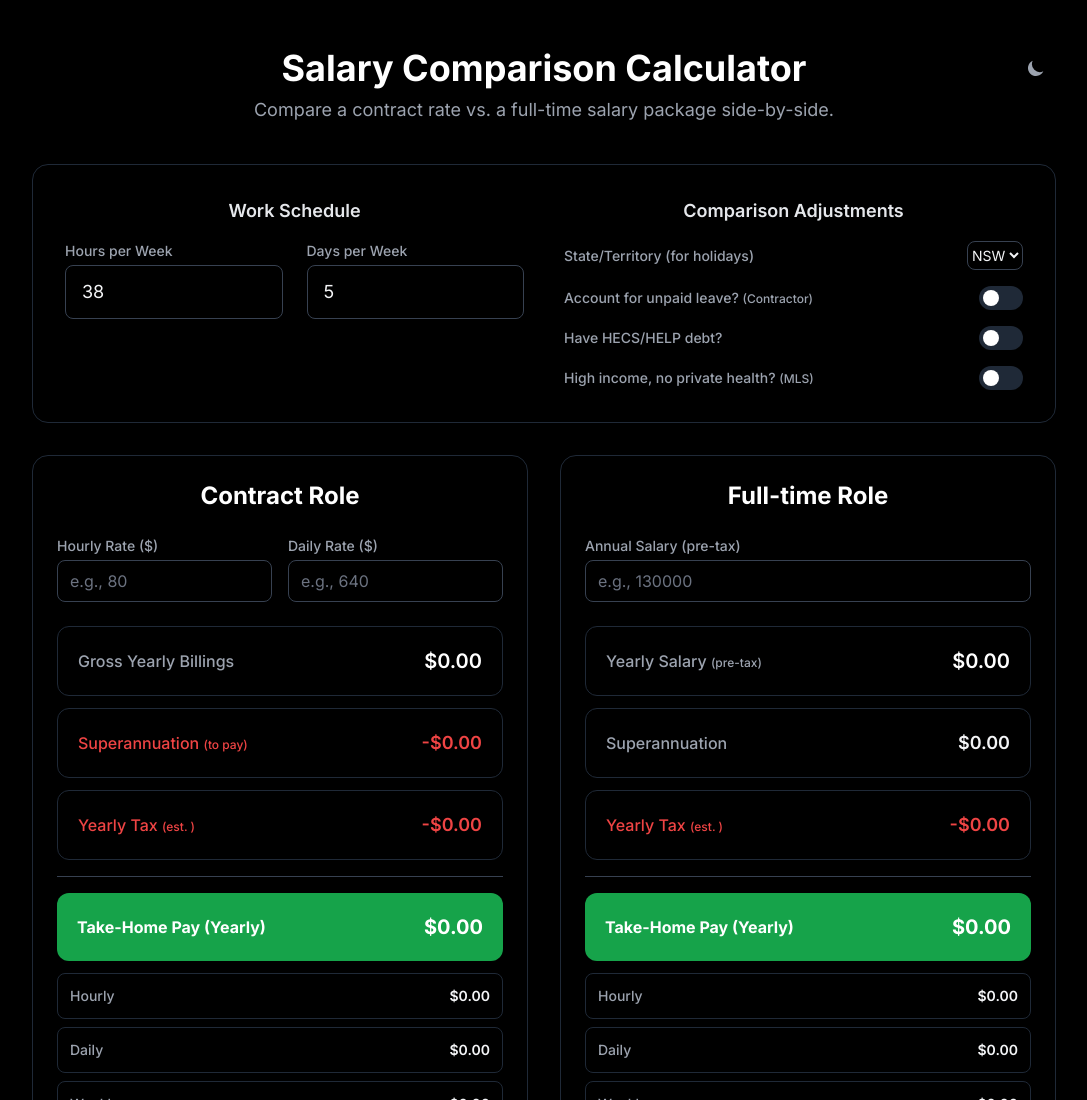
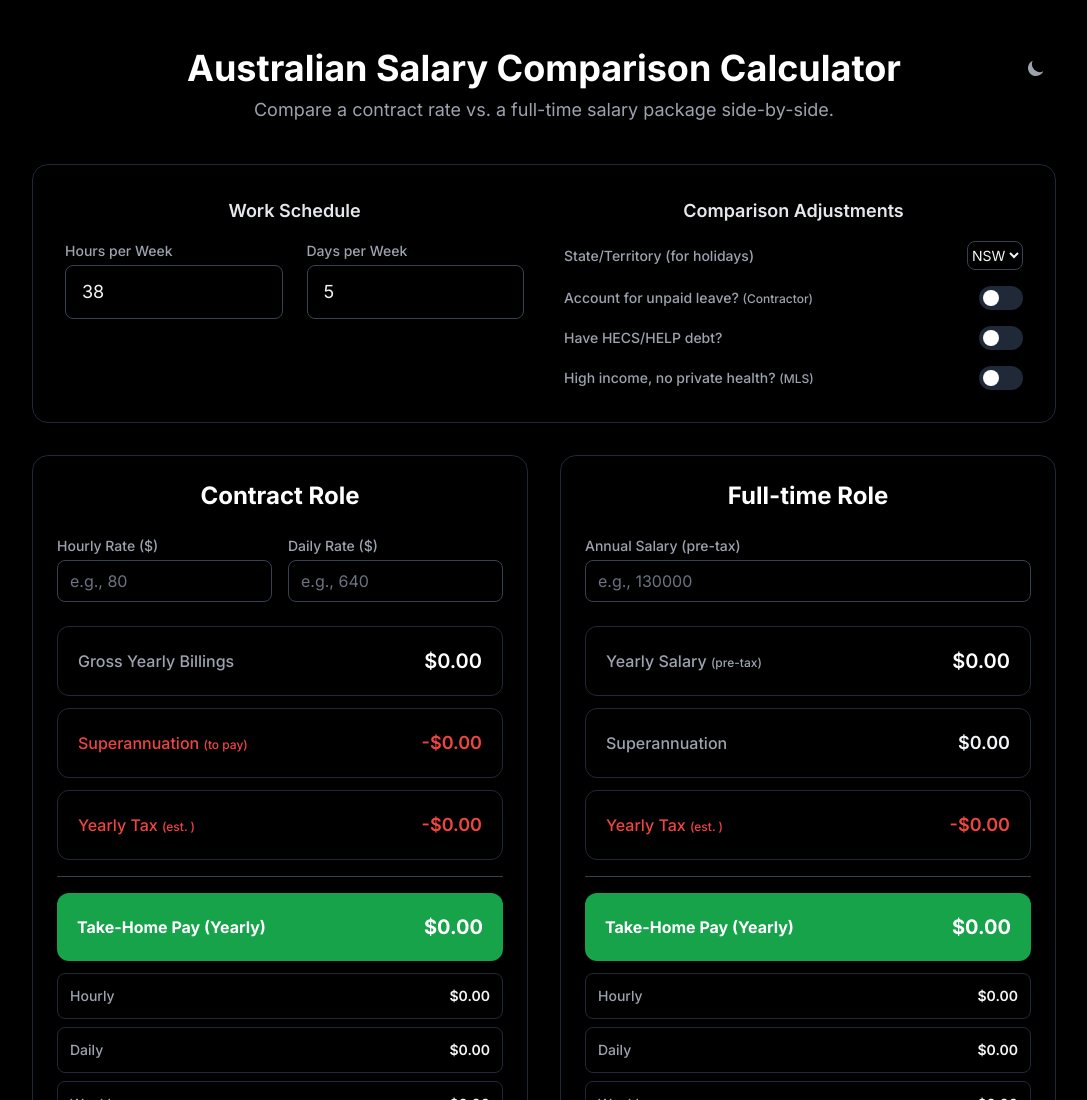
Before and after one commit to datapush3r/hourly-salary-comparison, a plain HTML site: page index.html in a window 1280 px wide. Shown: the top 1100 px of the page, without its empty margins (96-1183 px from the left). Drawn offline with nearby package versions, Linux system fonts and the light colour scheme.

Commit message:
Update index.html

```diff
--- a/index.html
+++ b/index.html
@@ -3,7 +3,7 @@
 <head>
     <meta charset="UTF-8">
     <meta name="viewport" content="width=device-width, initial-scale=1.0">
-    <title>Australian Salary & Super Calculator</title>
+    <title>Australian Salary Comparison Calculator</title>
     <script src="https://cdn.tailwindcss.com"></script>
     <script>
         tailwind.config = {
@@ -47,7 +47,7 @@
             </div>
             <!-- Header -->
             <header class="text-center mb-10">
-                <h1 class="text-3xl md:text-4xl font-bold text-gray-900 dark:text-white">Salary Comparison Calculator</h1>
+                <h1 class="text-3xl md:text-4xl font-bold text-gray-900 dark:text-white">Australian Salary Comparison Calculator</h1>
                 <p class="mt-2 text-lg text-gray-600 dark:text-gray-400">Compare a contract rate vs. a full-time salary package side-by-side.</p>
             </header>
 
```
